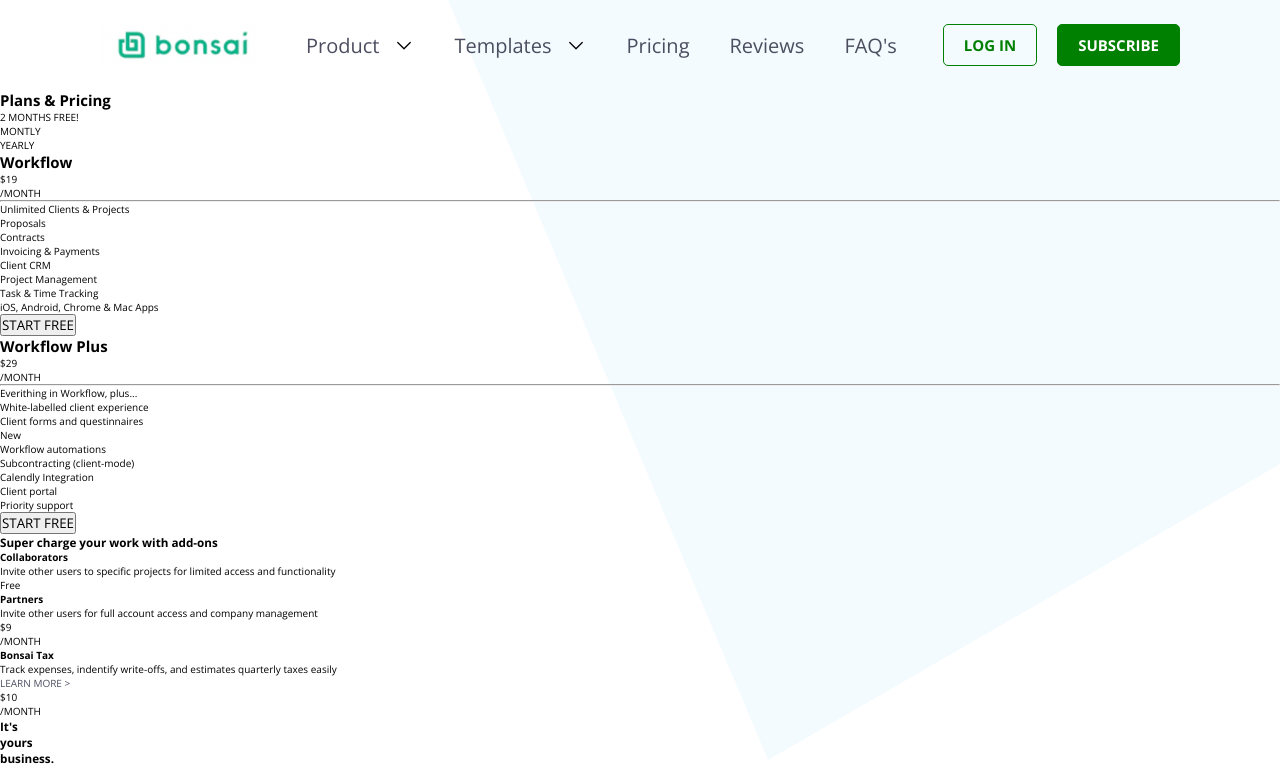
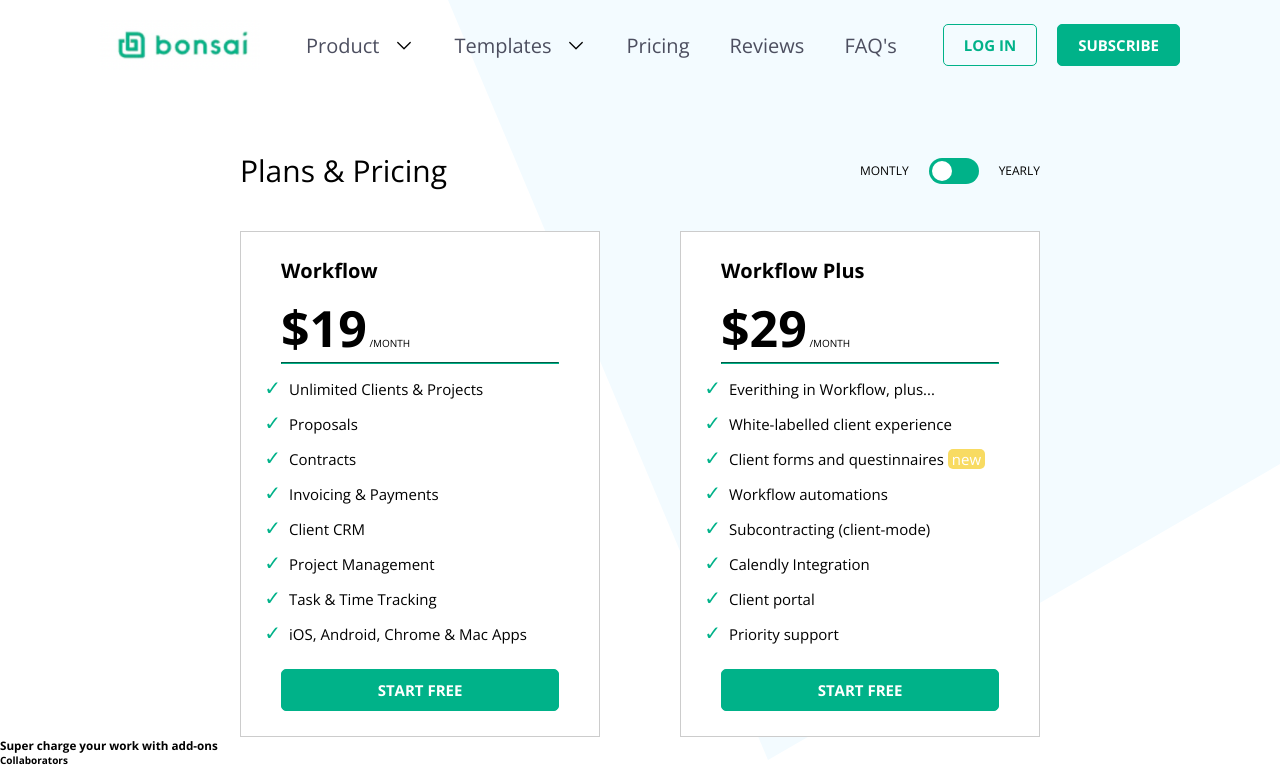
Before and after one commit to kmo73/practicaBonsaiCTD, a website: page index.html in a window 1280 px wide. Shown: the top 770 px of the page. Drawn offline with nearby package versions, Linux system fonts and the light colour scheme.

Commit message:
primer comit cards

```diff
--- a/assets/css/style.css
+++ b/assets/css/style.css
@@ -74,10 +74,10 @@
 }
 
 .btn {
-  border: 1px solid green;
+  border: 1px solid #00b289;
   padding: 1rem 2rem;
   border-radius: 0.5rem;
-  color: green;
+  color: #00b289;
   font-weight: 700;
   font-size: 1.5rem;
 }
@@ -88,5 +88,134 @@
 
 .green {
   color: white;
-  background-color: green;
+  background-color: #00b289;
 }
+
+.main-cont{
+  display: flex;
+  justify-content: center;
+  align-items: center;
+}
+
+.container-plans{
+  display: flex;
+  flex-direction: column;
+  width: 80rem;
+  justify-content: center;
+  align-items: center;
+
+}
+.plansYpricing{
+  display: flex;
+  justify-content: space-between;
+  align-items: center;
+  width: 100%;
+  margin: 6rem 0rem 4rem 0rem;
+}
+
+.plans-title{
+  font-size: 3rem;
+  font-weight: 400;
+
+}
+
+.tipoDePago{
+  display: flex;
+  justify-content: space-between;
+  align-items: center;
+  font-size: 1.2rem;
+  font-weight: 200;
+}
+
+.toggle-button {
+  margin-left: 2rem;
+  margin-right: 2rem;
+  display: inline-block;
+  position: relative;
+  width: 50px;
+  height: 26px;
+  background-color: #00b289;
+  border-radius: 13px;
+  overflow: hidden;
+}
+
+.toggle-input {
+  display: none;
+}
+
+.toggle-label {
+  display: block;
+  width: 20px;
+  height: 20px;
+  background-color: #fff;
+  border-radius: 50%;
+  position: absolute;
+  top: 3px;
+  left: 3px;
+  transition: transform 0.3s;
+}
+
+.toggle-input:checked + .toggle-label {
+  transform: translateX(24px);
+}
+
+.cards{
+  display: flex;
+  justify-content: space-between;
+  align-items: center;
+  width: 100%;
+  gap:8rem;
+}
+
+.card{
+  background-color: white;
+  border: 1px solid rgba(0,0,0,0.2);
+  width: 100%;
+  height: 100%;
+  padding:0rem 4rem 0rem 4rem;
+}
+
+.title-plans{
+  font-size: 2rem;
+  font-weight: 600;
+  padding: 2.5rem 0 1rem 0;
+}
+
+
+.price-plan{
+  font-size: 5rem;
+  font-weight: 700;
+}
+
+.separador{
+  border-width: 1.5px;
+  border-color: #00b289;
+}
+
+.lista{
+  list-style-type: "✓";
+}
+
+.item{
+  font-size: 15px;
+  padding-top: 1rem;
+  padding-left: 8px;
+}
+
+.item::marker{
+  color: #00b289;
+  font-size: 20px;
+}
+
+.indicador{
+  color: white;
+  background-color: #f8db62;
+
+  padding: 0 4px 0 4px;
+  border-radius: 5px;
+}
+
+.btn-plan{
+  margin: 25px 0 25px 0;
+  width: 100%;
+}
--- a/index.html
+++ b/index.html
@@ -63,59 +63,64 @@
       <!-- End Header -->
 
       <main>
-        <section class="planesYPrecios">
-          <h1 class="titulo1">Plans & Pricing</h1>
+        <section class="main-cont">
+          <section class="container-plans">
+            <section class="plansYpricing">
+                <h1 class="plans-title">Plans & Pricing</h1>
                 <div class="tipoDePago">
-            <p>2 MONTHS FREE!</p>
-            <!--Que onda la rayita que señala la promo por año?-->
                     <p>MONTLY</p>
+                    <div class="toggle-button">
+                      <input type="checkbox" id="toggle" class="toggle-input">
+                      <label for="toggle" class="toggle-label"></label>
+                    </div>
                     <!--Boton que selecciona alguna opción-->
-            <p>YEARLY</p>
+                    <P>YEARLY</P>
                 </div>
             </section>
 
-        <section class="tarjetas">
-          <article class="comun">
-            <h2>Workflow</h2>
-            <p>$19</p>
-            <p>/MONTH</p>
-            <hr />
+            <section class="cards">
+                <article class="card">
+                    <h2 class="title-plans">Workflow</h2>
+                    <span class="price-plan">$19</span>
+                    <span>/MONTH</span>
+                    <hr class="separador">
                     <div>
-              <ul>
-                <li>Unlimited Clients & Projects</li>
-                <li>Proposals</li>
-                <li>Contracts</li>
-                <li>Invoicing & Payments</li>
-                <li>Client CRM</li>
-                <li>Project Management</li>
-                <li>Task & Time Tracking</li>
-                <li>iOS, Android, Chrome & Mac Apps</li>
+                        <ul class="lista">
+                            <li class="item">Unlimited Clients & Projects</li>
+                            <li class="item">Proposals</li>
+                            <li class="item">Contracts</li>
+                            <li class="item">Invoicing & Payments</li>
+                            <li class="item">Client CRM</li>
+                            <li class="item">Project Management</li>
+                            <li class="item">Task & Time Tracking</li>
+                            <li class="item">iOS, Android, Chrome & Mac Apps</li>
                         </ul>
                     </div>
-            <button>START FREE</button>
+                    <button class="btn-plan btn green">START FREE</button>
                 </article>
 
-          <article class="plus">
-            <h2>Workflow Plus</h2>
+                <article class="card plus">
+                    <h2 class="title-plans">Workflow Plus</h2>
                     <!--Como ponemos la bandera lateral "Most Popular"?-->
-            <p>$29</p>
-            <p>/MONTH</p>
-            <hr />
+                    <span class="price-plan">$29</span>
+                    <span>/MONTH</span>
+                    <hr class="separador">
                     <div>
-              <ul>
-                <li>Everithing in Workflow, plus...</li>
-                <li>White-labelled client experience</li>
-                <li>Client forms and questinnaires</li>
-                <p class="botonAmarillo">New</p>
-                <li>Workflow automations</li>
-                <li>Subcontracting (client-mode)</li>
-                <li>Calendly Integration</li>
-                <li>Client portal</li>
-                <li>Priority support</li>
+                        <ul class="lista">
+                            <li class="item">Everithing in Workflow, plus...</li>
+                            <li class="item">White-labelled client experience</li>
+                            <li class="item">Client forms and questinnaires <span class="indicador">new</span></li>
+                            <li class="item">Workflow automations</li>
+                            <li class="item">Subcontracting (client-mode)</li>
+                            <li class="item">Calendly Integration</li>
+                            <li class="item">Client portal</li>
+                            <li class="item">Priority support</li>
                         </ul>
                     </div>
-            <button>START FREE</button>
+                    <button class="btn-plan btn green">START FREE</button>
                 </article>
+            </section>
+          </section>
         </section>
 
         <h3>Super charge your work with add-ons</h3>
```
Lines whose indentation alone changed are shown as unchanged.
